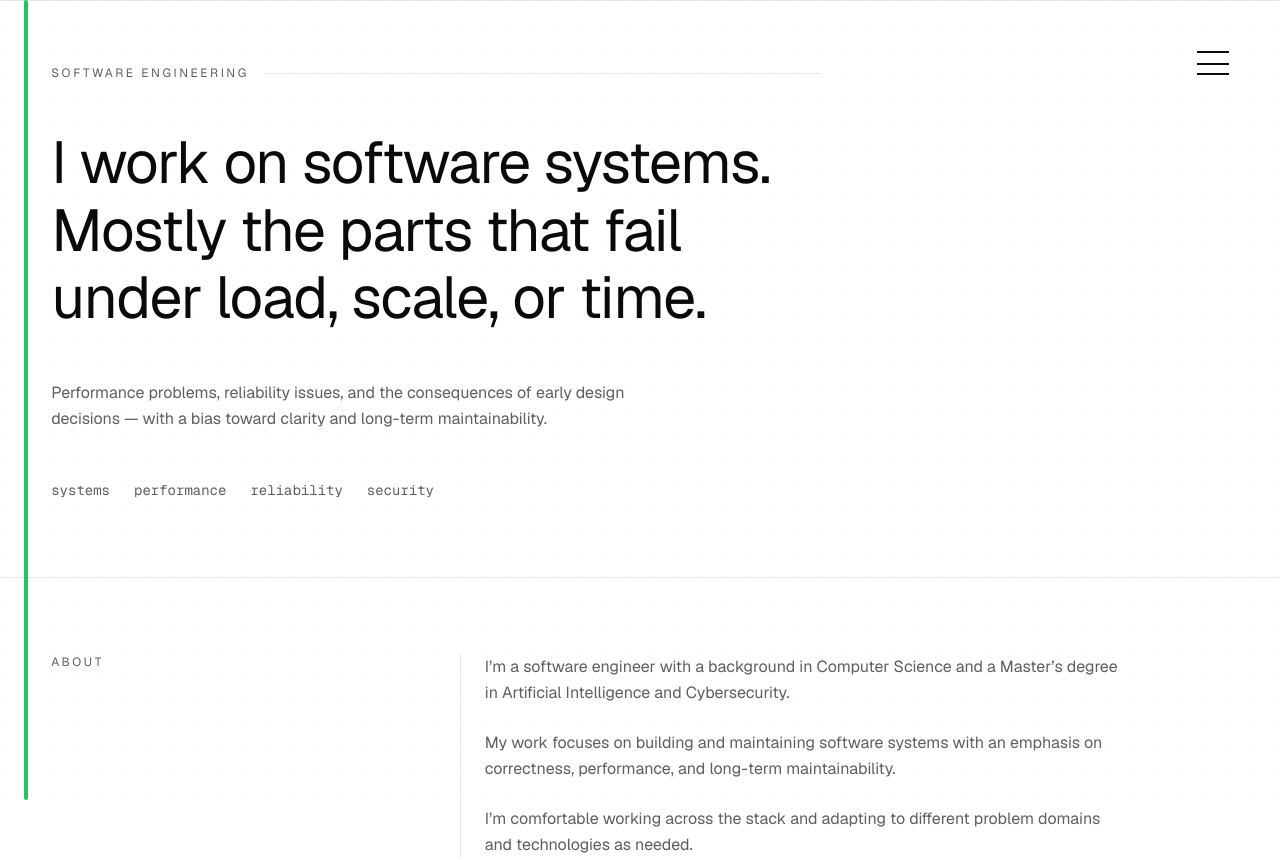
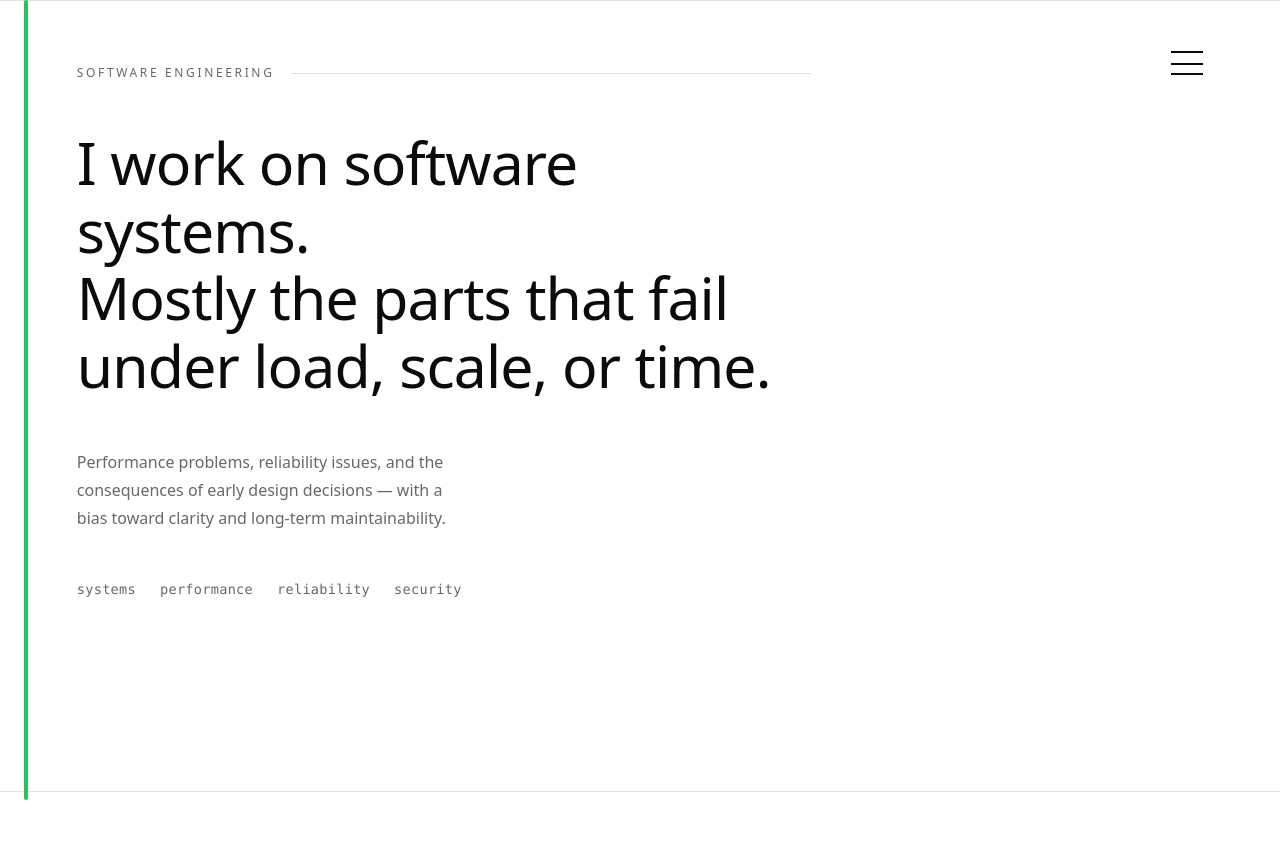
Before and after one commit to mahmudyusifli/personal-website, a Next.js app in the folder apps/frontend/: page / in a window 1280 px wide. Shown: the top 860 px of the page. Built offline with nearby package versions, Linux system fonts and the light colour scheme.

Commit message:
sections improved

```diff
--- a/apps/frontend/app/globals.css
+++ b/apps/frontend/app/globals.css
@@ -1,101 +1,160 @@
 @import "tailwindcss";
 
-/* -------------------------------------------------------
-   System tokens (minimal, editorial, not flat)
-------------------------------------------------------- */
+/* ======================================================
+   CORE TOKENS — DO NOT REMOVE
+====================================================== */
 
 :root {
-  color-scheme: light;
+  /* colors */
+  --bg: #ffffff;
+  --fg: #0b0b0b;
+  --muted: rgba(11, 11, 11, 0.62);
 
-  --bg: #ffffff;
-  --fg: #0a0a0a;
+  --border: rgba(11, 11, 11, 0.12);
+  --border-strong: rgba(11, 11, 11, 0.2);
 
-  /* muted text + subtle dividers */
-  --muted: rgba(10, 10, 10, 0.66);
-  --border: rgba(10, 10, 10, 0.1);
-  --border-strong: rgba(10, 10, 10, 0.16);
-
-  /* surfaces (very subtle) */
-  --surface: rgba(10, 10, 10, 0.03);
-
-  /* single accent (used sparingly) */
   --accent: #ff4da6;
 
   /* layout */
-  --container-x: clamp(1.25rem, 4vw, 6rem);
-  --section-y: clamp(4.25rem, 6vw, 6.5rem);
-  --radius: 16px;
+  --container-x: clamp(2rem, 6vw, 7rem);
+  --section-y: clamp(6rem, 9vw, 9rem);
 
-  /* type */
-  --font-sans:
-    var(--font-geist-sans), ui-sans-serif, system-ui, -apple-system,
-    BlinkMacSystemFont, "Segoe UI", Roboto, Oxygen, Ubuntu, Cantarell,
-    "Helvetica Neue", Arial, sans-serif;
-  --font-mono:
-    var(--font-geist-mono), ui-monospace, SFMono-Regular, Menlo, Monaco,
-    Consolas, "Liberation Mono", "Courier New", monospace;
+  /* typography */
+  --fs-base: 1rem;
+  --fs-lead: 1.15rem;
+  --lh-body: 1.75;
 }
 
 @media (prefers-color-scheme: dark) {
   :root {
-    color-scheme: dark;
-
     --bg: #000000;
     --fg: #ffffff;
+    --muted: rgba(255, 255, 255, 0.65);
 
-    --muted: rgba(255, 255, 255, 0.65);
-    --border: rgba(255, 255, 255, 0.12);
-    --border-strong: rgba(255, 255, 255, 0.18);
-
-    --surface: rgba(255, 255, 255, 0.05);
+    --border: rgba(255, 255, 255, 0.14);
+    --border-strong: rgba(255, 255, 255, 0.22);
   }
 }
 
-/* -------------------------------------------------------
-   Base
-------------------------------------------------------- */
+/* ======================================================
+   BASE
+====================================================== */
 
 html,
 body {
+  margin: 0;
   padding: 0;
-  margin: 0;
   background: var(--bg);
   color: var(--fg);
-  font-family: var(--font-sans);
+  font-family:
+    system-ui,
+    -apple-system,
+    BlinkMacSystemFont,
+    "Segoe UI",
+    Roboto,
+    Helvetica,
+    Arial,
+    sans-serif;
 }
 
-/* Better default typography rhythm */
 p {
-  text-wrap: pretty;
-}
-h1,
-h2,
-h3 {
-  text-wrap: balance;
+  font-size: var(--fs-base);
+  line-height: var(--lh-body);
+  color: var(--muted);
 }
 
-/* Selection should feel deliberate */
-::selection {
-  background: color-mix(in srgb, var(--accent) 30%, transparent);
+h1,
+h2 {
+  font-weight: 400;
+  letter-spacing: -0.015em;
 }
 
-/* -------------------------------------------------------
-   Utilities (used via Tailwind arbitrary values)
-------------------------------------------------------- */
-
-/* Optional: subtle page grain without “designy” feel */
-.bg-noise {
-  background-image: radial-gradient(
-    circle at 1px 1px,
-    color-mix(in srgb, var(--fg) 6%, transparent) 1px,
-    transparent 0
-  );
-  background-size: 24px 24px;
-  background-position: 0 0;
-  opacity: 0.35;
+::selection {
+  background: color-mix(in srgb, var(--accent) 35%, transparent);
 }
 
-/* A consistent section divider line */
+/* ======================================================
+   STRUCTURE & RHYTHM
+====================================================== */
+
+/* horizontal separators you already use */
 .hr-subtle {
-  border-top: 1px solid var(--border);
+  height: 1px;
+  background: var(--border);
 }
+
+/* give sections a visual frame without cards */
+section {
+  position: relative;
+}
+
+/* add breathing space between sections */
+section + section {
+  margin-top: var(--section-y);
+}
+
+/* make grid columns feel intentional */
+.grid {
+  align-items: start;
+}
+
+/* left column titles */
+section h2 {
+  margin-top: 0;
+  margin-bottom: 2rem;
+}
+
+/* vertical rule content blocks */
+.border-l {
+  border-left-width: 1px;
+}
+
+/* improve readability of bordered content */
+.pl-6 {
+  padding-left: 2.5rem;
+}
+
+/* ======================================================
+   INTRO SPECIFIC (HERO FEELS EMPTY WITHOUT THIS)
+====================================================== */
+
+section:first-of-type h1 {
+  max-width: 22ch;
+}
+
+section:first-of-type p {
+  max-width: 42ch;
+}
+
+/* metadata row */
+.font-mono {
+  font-size: 0.85rem;
+  letter-spacing: 0.02em;
+}
+
+/* ======================================================
+   MENU — YOU SAID DON’T TOUCH IT (CSS ONLY, SAFE)
+====================================================== */
+
+button[aria-label="Menu"] span {
+  background-color: var(--fg);
+}
+
+/* ======================================================
+   POLISH (SUBTLE, NOT DESIGNY)
+====================================================== */
+
+/* soften everything slightly so it doesn’t look raw */
+* {
+  -webkit-font-smoothing: antialiased;
+  -moz-osx-font-smoothing: grayscale;
+}
+
+/* prevent ultra-wide monitors from breaking layout */
+@media (min-width: 1600px) {
+  section > div {
+    max-width: 1400px;
+    margin-left: auto;
+    margin-right: auto;
+  }
+}
```
